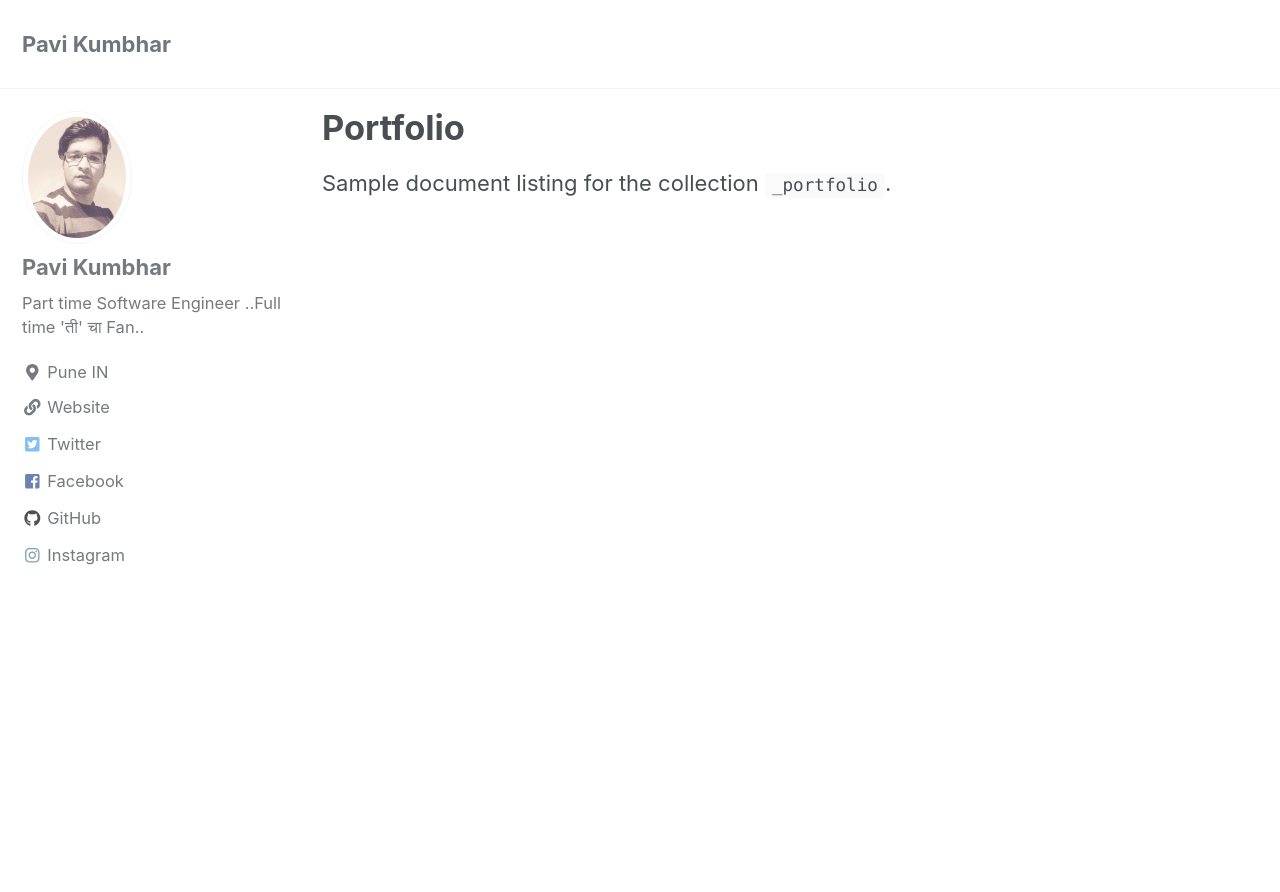
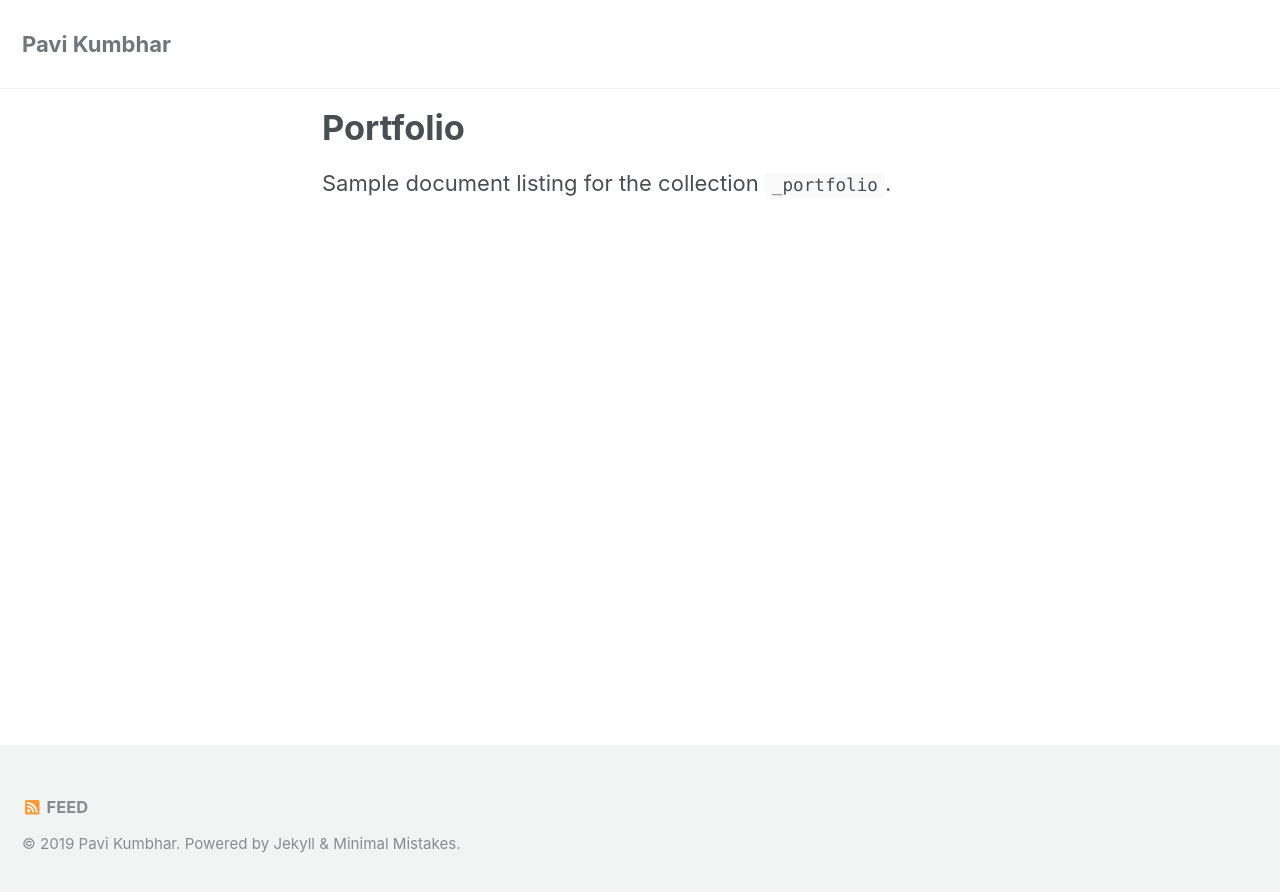
Before and after one commit to pavikumbhar/pavikumbhar.github.io, a Jekyll site: the page built from _pages/portfolio-archive.md, in a window 1280 px wide and 900 px high. Shown: the top 892 px of the window. Built offline with Jekyll 4.4.1, drawn with Linux system fonts in a browser that asks for light colours; cached includes are drawn as plain includes; part of the change alters nothing that is shown.

Commit message:
Update _config.yml

```diff
--- a/_config.yml
+++ b/_config.yml
@@ -293,11 +293,3 @@ defaults:
       comments: # true
       share: true
       related: true
-
-    # _pages
-  - scope:
-      path: ""
-      type: pages
-    values:
-      layout: single
-      author_profile: true
```
